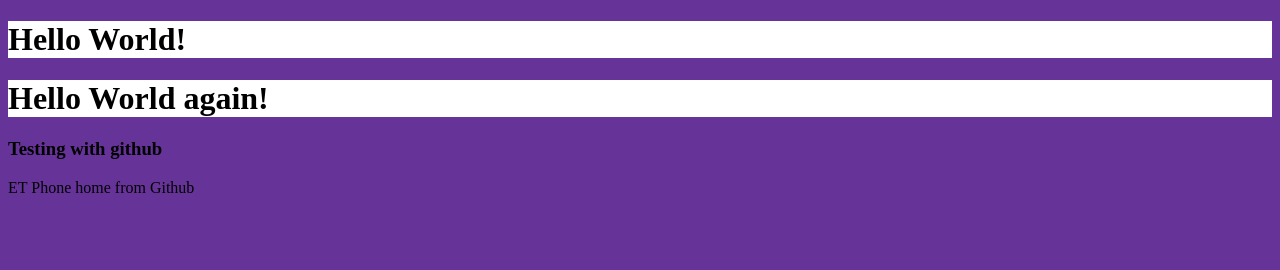
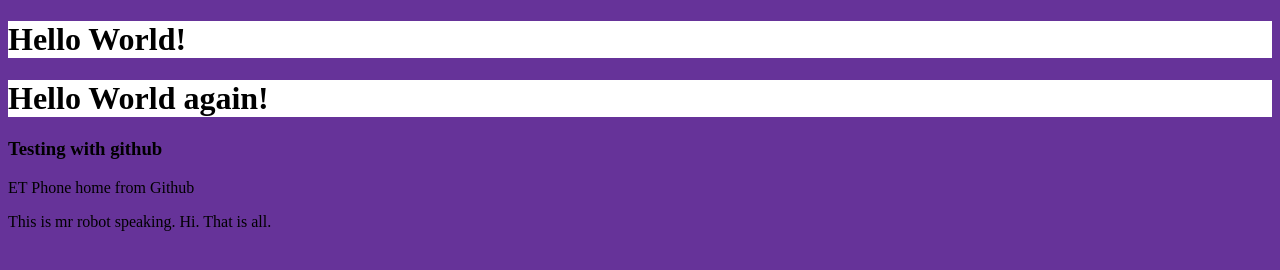
Before and after one commit to mobiobi/gittonight, a plain HTML site: page index.html in a window 1280 px wide. Drawn offline with Linux system fonts and the light colour scheme.

Commit message:
I am the robot.

```diff
--- a/index.html
+++ b/index.html
@@ -12,6 +12,7 @@
         <H1>Hello World again!</H1>
         <h3>Testing with github</h3>
         <p>ET Phone home from Github</p>
+        <p>This is mr robot speaking. Hi. That is all.</p>
     </div>
 </body>
 </html>
```
